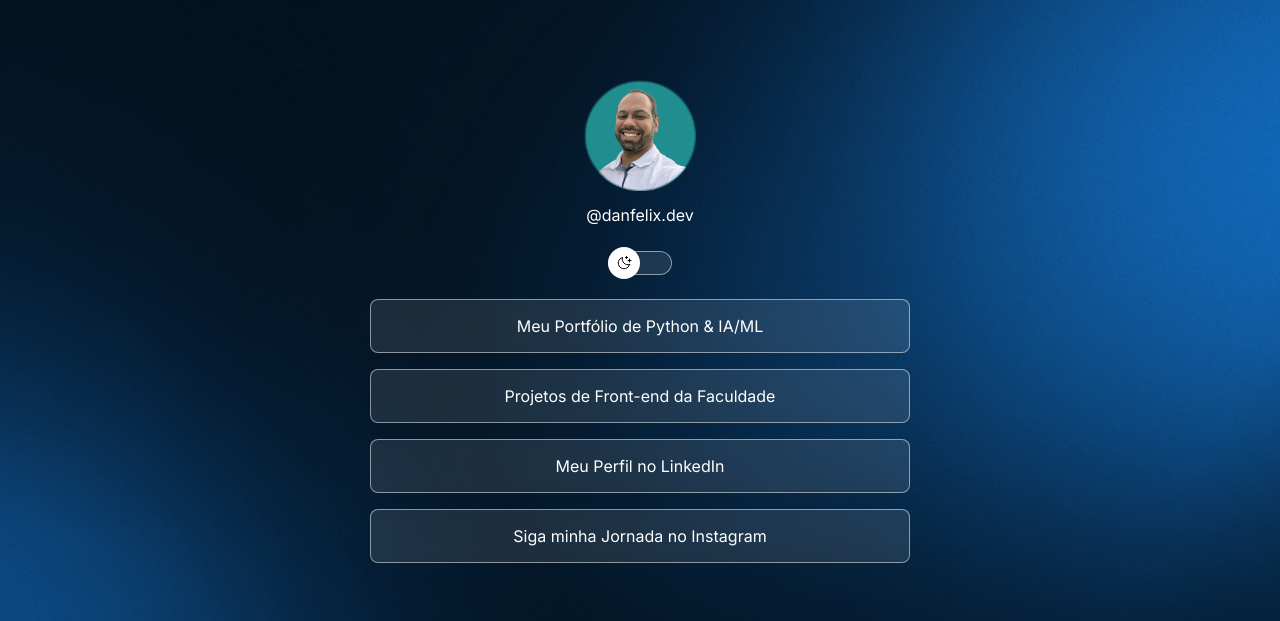
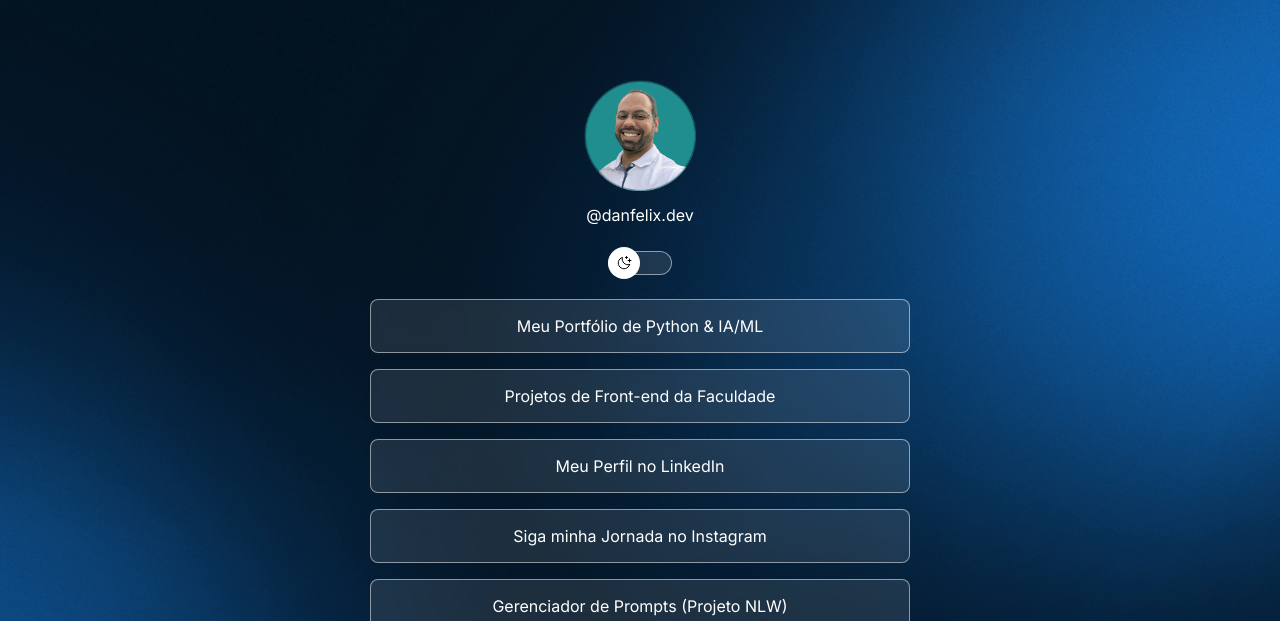
Before and after one commit to danfelixx11/danfelix-links, a plain HTML site: page index.html in a window 1280 px wide. Shown: the top 621 px of the page. Drawn offline with nearby package versions, Linux system fonts and the light colour scheme.

Commit message:
feat: Adiciona o projeto Gerenciador de Prompts à lista de links

```diff
--- a/index.html
+++ b/index.html
@@ -45,6 +45,11 @@
         <li>
           <a href="https://www.instagram.com/danfelix.dev/" target="_blank">Siga minha Jornada no Instagram</a>
         </li>
+        <li>
+          <a href="https://danfelixx11.github.io/nlw/" target="_blank">
+             Gerenciador de Prompts (Projeto NLW)
+          </a>
+      </li>
       </ul>
       <div id="social-links">
         <a href="https://github.com/danfelixx11" target="_blank">
```
